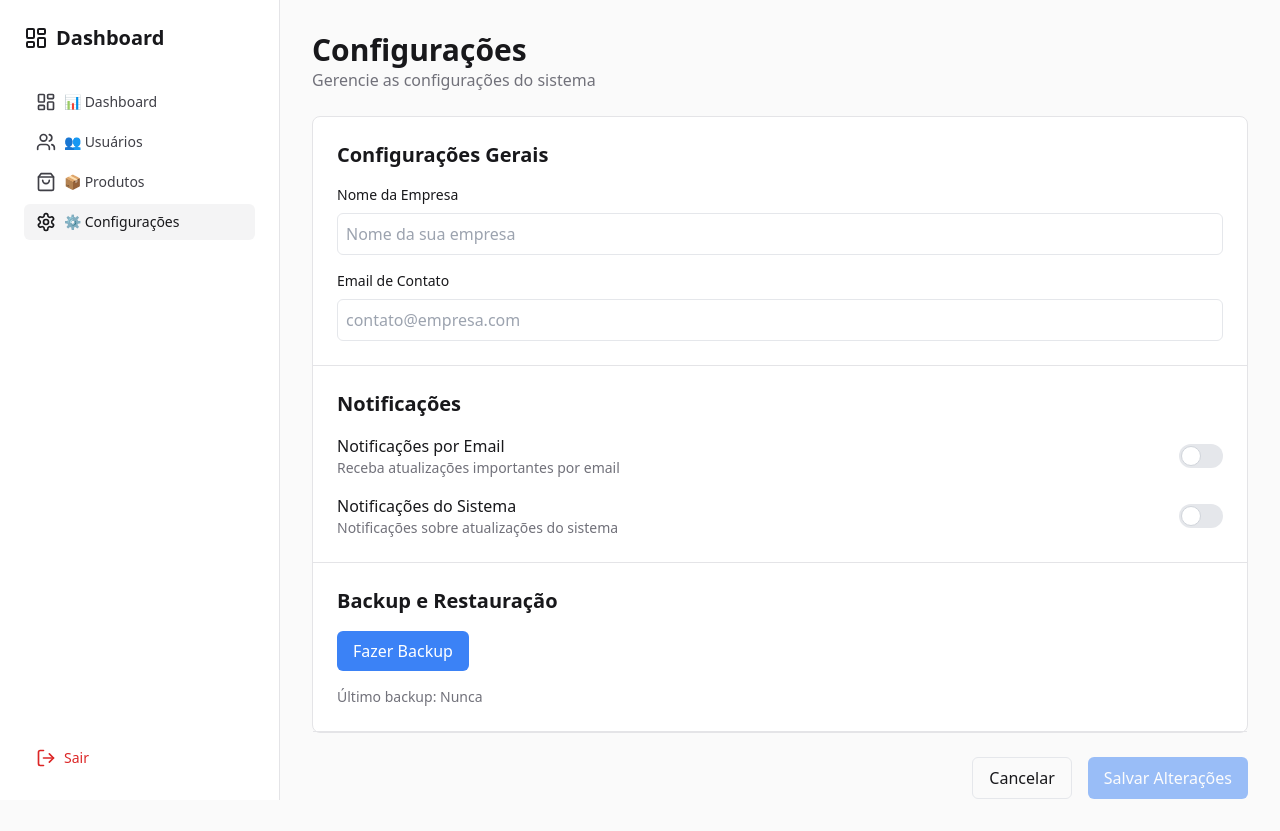
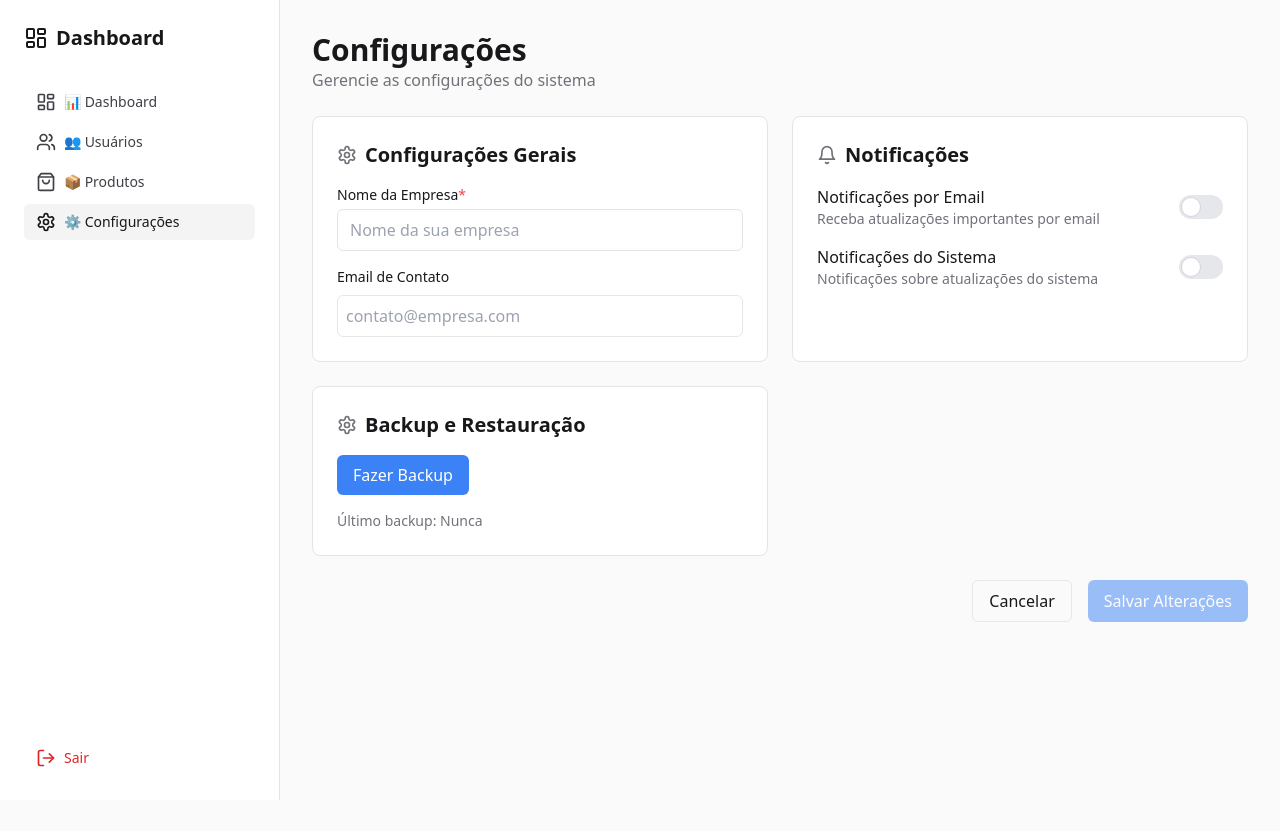
Before and after one commit to agostinhomarcia/-admin-dashboard, a Next.js app: page /dashboard/settings in a window 1280 px wide. After the commit the page ends 800 px from the top, so only its background shows below. Built offline with nearby package versions, Linux system fonts and the light colour scheme.

Commit message:
feat: change page settings

```diff
--- a/app/dashboard/(routes)/settings/page.tsx
+++ b/app/dashboard/(routes)/settings/page.tsx
@@ -2,6 +2,9 @@
 
 import { useState } from "react";
 import toast from "react-hot-toast";
+import { Settings, Bell } from "lucide-react";
+import { cn, formatDate } from "@/lib/utils";
+import { isValidEmail } from "@/lib/utils/validation";
 
 export default function SettingsPage() {
   const [loading, setLoading] = useState(false);
@@ -11,28 +14,14 @@ export default function SettingsPage() {
     companyName: "",
     email: "",
   });
+  const [errors, setErrors] = useState({
+    companyName: "",
+    email: "",
+  });
 
-  // Função para validar email
-  const isValidEmail = (email: string) => {
-    return /^[^\s@]+@[^\s@]+\.[^\s@]+$/.test(email);
-  };
-
-  // Função para formatar a data
-  const formatDate = (date: Date) => {
-    return new Intl.DateTimeFormat("pt-BR", {
-      day: "2-digit",
-      month: "2-digit",
-      year: "numeric",
-      hour: "2-digit",
-      minute: "2-digit",
-    }).format(date);
-  };
-
-  // Função para lidar com o backup
   const handleBackup = async () => {
     setBackupLoading(true);
     try {
-      // Simular processo de backup
       await new Promise((resolve) => setTimeout(resolve, 2000));
       const currentDate = new Date();
       setLastBackupDate(formatDate(currentDate));
@@ -44,29 +33,31 @@ export default function SettingsPage() {
     }
   };
 
-  // Função para salvar as alterações
   const handleSave = () => {
     if (!formData.companyName.trim()) {
       toast.error("Nome da empresa é obrigatório");
       return;
     }
 
-    if (!formData.email.trim()) {
-      toast.error("Email é obrigatório");
-      return;
-    }
-
-    if (!isValidEmail(formData.email)) {
+    if (!formData.email.trim() || !isValidEmail(formData.email)) {
       toast.error("Email inválido");
       return;
     }
 
     setLoading(true);
-    // Simular salvamento
     setTimeout(() => {
       toast.success("Configurações salvas com sucesso!");
+      setFormData({
+        companyName: "",
+        email: "",
+      });
       setLoading(false);
     }, 1000);
+  };
+
+  const handleChange = (field: keyof typeof formData, value: string) => {
+    setFormData({ ...formData, [field]: value });
+    setErrors({ ...errors, [field]: "" });
   };
 
   return (
@@ -78,23 +69,35 @@ export default function SettingsPage() {
         </p>
       </div>
 
-      <div className="bg-white dark:bg-zinc-950 rounded-lg border border-zinc-200 dark:border-zinc-800">
-        <div className="p-6 border-b border-zinc-200 dark:border-zinc-800">
-          <h2 className="text-xl font-semibold mb-4">Configurações Gerais</h2>
+      <div className="grid gap-6 md:grid-cols-2">
+        <div className="bg-white dark:bg-zinc-950 rounded-lg border border-zinc-200 dark:border-zinc-800 p-6">
+          <div className="flex items-center gap-2 mb-4">
+            <Settings className="h-5 w-5 text-zinc-500" />
+            <h2 className="text-xl font-semibold">Configurações Gerais</h2>
+          </div>
           <form className="space-y-4">
             <div>
-              <label className="block text-sm font-medium mb-2">
+              <label className="block text-sm font-medium mb-1">
                 Nome da Empresa
+                <span className="text-red-500">*</span>
               </label>
               <input
                 type="text"
-                className="w-full p-2 border rounded-md"
+                className={cn(
+                  "w-full px-3 py-2 rounded-md border transition-colors",
+                  errors.companyName
+                    ? "border-red-500 focus:ring-red-200"
+                    : "border-zinc-200 dark:border-zinc-800 focus:ring-blue-200"
+                )}
                 placeholder="Nome da sua empresa"
                 value={formData.companyName}
-                onChange={(e) =>
-                  setFormData({ ...formData, companyName: e.target.value })
-                }
+                onChange={(e) => handleChange("companyName", e.target.value)}
               />
+              {errors.companyName && (
+                <p className="mt-1 text-sm text-red-500">
+                  {errors.companyName}
+                </p>
+              )}
             </div>
             <div>
               <label className="block text-sm font-medium mb-2">
@@ -113,8 +116,11 @@ export default function SettingsPage() {
           </form>
         </div>
 
-        <div className="p-6 border-b border-zinc-200 dark:border-zinc-800">
-          <h2 className="text-xl font-semibold mb-4">Notificações</h2>
+        <div className="bg-white dark:bg-zinc-950 rounded-lg border border-zinc-200 dark:border-zinc-800 p-6">
+          <div className="flex items-center gap-2 mb-4">
+            <Bell className="h-5 w-5 text-zinc-500" />
+            <h2 className="text-xl font-semibold">Notificações</h2>
+          </div>
           <div className="space-y-4">
             <div className="flex items-center justify-between">
               <div>
@@ -142,9 +148,14 @@ export default function SettingsPage() {
             </div>
           </div>
         </div>
+      </div>
 
-        <div className="p-6 border-b border-zinc-200 dark:border-zinc-800">
-          <h2 className="text-xl font-semibold mb-4">Backup e Restauração</h2>
+      <div className="grid gap-6 md:grid-cols-2">
+        <div className="bg-white dark:bg-zinc-950 rounded-lg border border-zinc-200 dark:border-zinc-800 p-6">
+          <div className="flex items-center gap-2 mb-4">
+            <Settings className="h-5 w-5 text-zinc-500" />
+            <h2 className="text-xl font-semibold">Backup e Restauração</h2>
+          </div>
           <div className="space-y-4">
             <button
               className="bg-blue-500 text-white px-4 py-2 rounded-md hover:bg-blue-600 disabled:opacity-50"
--- /dev/null
+++ b/lib/utils/validation.ts
@@ -0,0 +1,12 @@
+/**
+ * Verifica se um email é válido
+ * @param email Email a ser validado
+ * @returns true se o email for válido, false caso contrário
+ * @example
+ * isValidEmail("usuario@exemplo.com") // true
+ * isValidEmail("email-invalido") // false
+ */
+export function isValidEmail(email: string): boolean {
+  const emailRegex = /^[^\s@]+@[^\s@]+\.[^\s@]+$/;
+  return emailRegex.test(email);
+}
```
Also changed, not shown: lib/utils/date.ts (added, +46 -0 lines).
